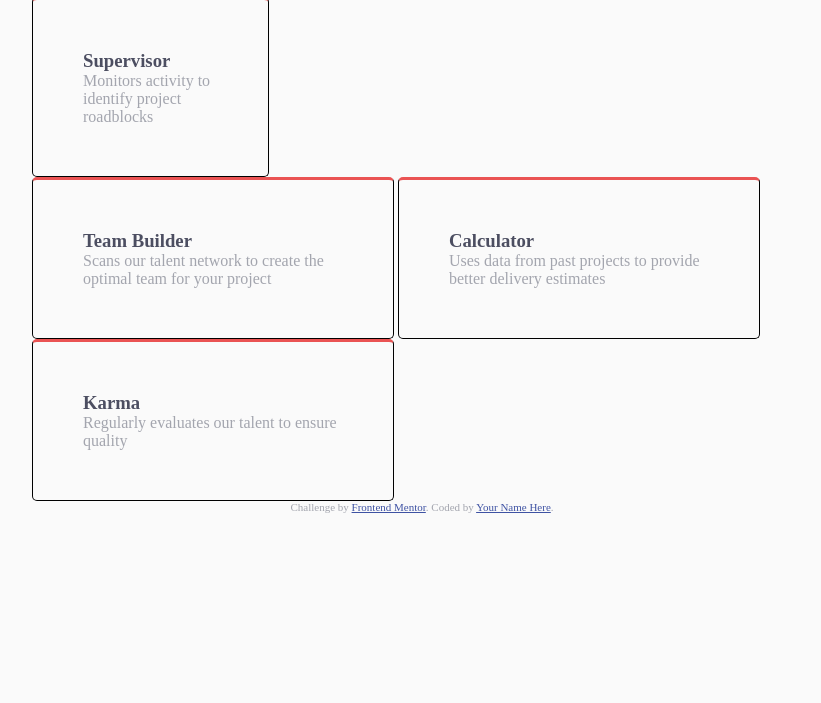
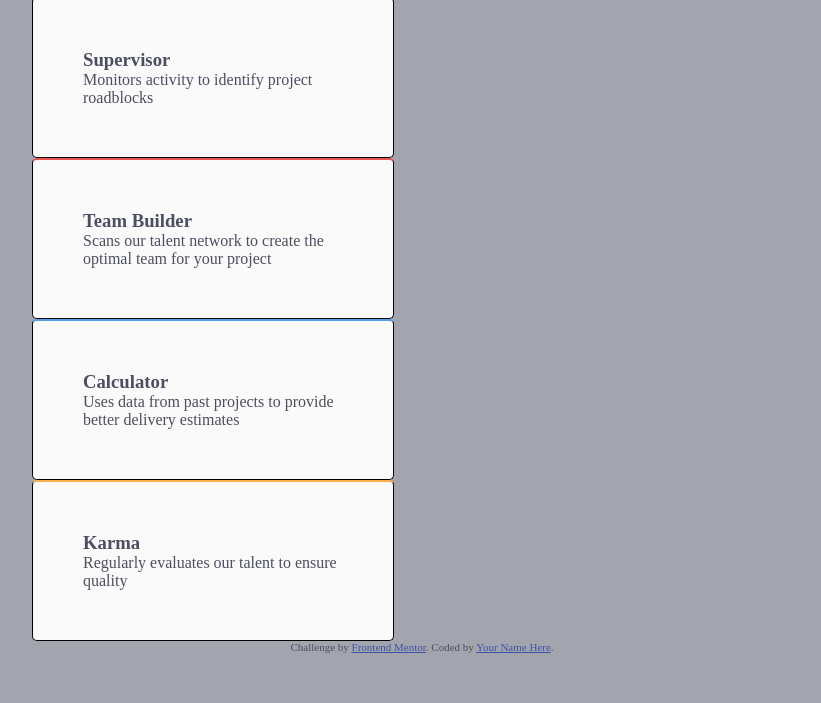
Before and after one commit to saranshkalsi/4-card-section, a plain HTML site: page index.html in a window 1280 px wide. Shown: the part 145-848 px from the top of the page, without its empty margins (218-1039 px from the left). Before the commit the page ends 800 px from the top, so only its background shows below. Drawn offline with Linux system fonts and the light colour scheme.

Commit message:
Update index.css

```diff
--- a/index.css
+++ b/index.css
@@ -9,13 +9,23 @@
 .attribution a {
     color: hsl(228, 45%, 44%);
   }
+  html {
+    max-width: 1440px;
+  }
   body {
-    background-color: hsl(0, 0%, 98%);
+    background-color: hsl(229, 6%, 66%);
     margin: 50px 250px;
+    box-sizing: border-box;
+
   }
-  p {
-   color:  hsl(229, 6%, 66%);
-
+p {
+  color: hsl(234, 12%, 34%);
+}
+h1 {
+  color: hsl(234, 12%, 34%);
+}
+ h3 {
+   color: hsl(234, 12%, 34%);
  }
 
 .intro {
@@ -25,21 +35,40 @@
 .card-section {
   border-radius: 5px;
   border: 1px solid black;
-  border-top: 3px solid hsl(0, 78%, 62%);
+  /* border-top: 3px solid hsl(0, 78%, 62%); */
   display:  block;
-  width: 33.33%;
   text-align: left;
   padding: 50px;
-  color: hsl(234, 12%, 34%);
-  margin: 0px;
-  display: inline-block;
+   color: hsl(229, 6%, 66%);
+  background-color: hsl(0, 0%, 98%);
+  width: 33.33%;
+}
+/* .cards {
+  background-color: hsl(0, 0%, 98%);
+} */
+.cards:after{
 
-}
-.row-1 {
-  display: inline-block;
+
+
 
 
 }
-.row-2 {
- display: inline-block;
+#cyan {
+  border-top: 2px solid hsl(180, 62%, 55%);
 }
+
+#red {
+
+  border-top: 2px solid hsl(0, 78%, 62%);
+}
+#blue {
+  border-top: 2px solid hsl(212, 86%, 64%);
+}
+#orange {
+  border-top: 2px solid hsl(34, 97%, 64%);
+}
+
+
+footer {
+clear: both;
+}
```
